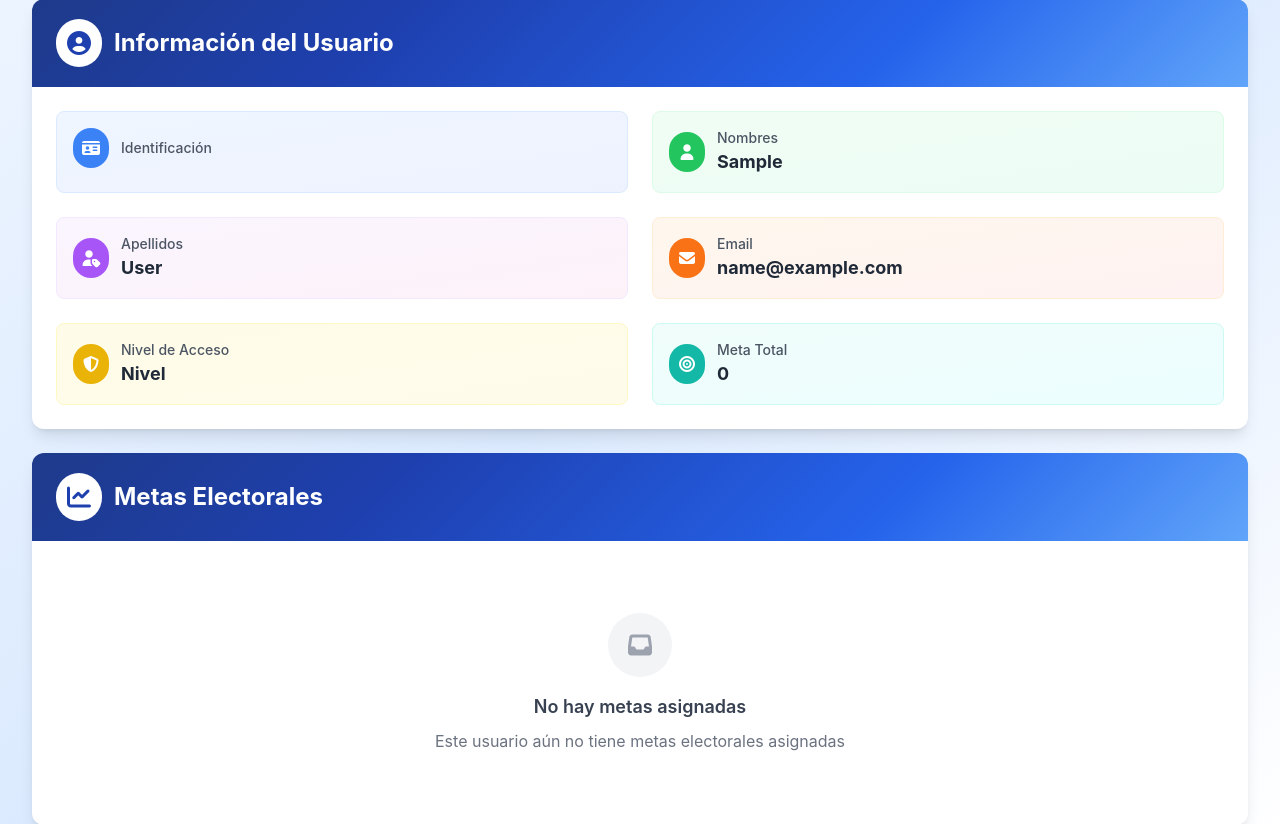
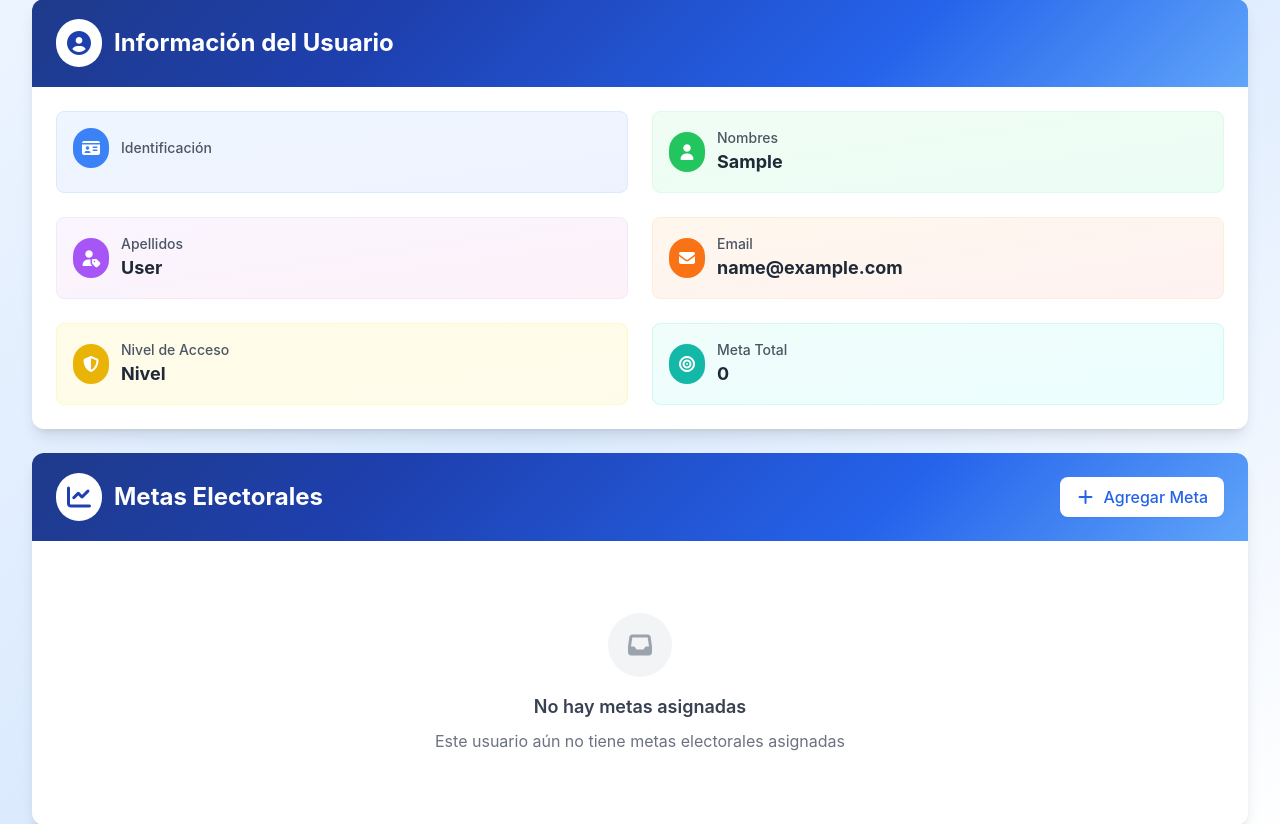
Before and after one commit to jjaramillo9406/controlvotantes_chelin, a Django app: page /usuarios/detail/1/ in a window 1280 px wide. Shown: the part 162-986 px from the top of the page. Run offline with Django 5.2, Linux system fonts and the light colour scheme; the visitor is signed in with stand-in values (Sample User, id 1); data comes from the database, SQL or seed files in the repository; data that the repository does not hold is empty; some libraries are stand-ins or nearby versions.

Commit message:
Se ajusta la interfaz de detalle de usuario y se agrega el boton de meta

```diff
--- a/templates/usuarios/detail.html
+++ b/templates/usuarios/detail.html
@@ -123,11 +123,18 @@
     <div class="bg-white rounded-xl shadow-lg overflow-hidden">
         <!-- Header -->
         <div class="gradient-header px-6 py-5">
-            <div class="flex items-center space-x-3">
-                <div class="bg-white rounded-full p-2">
-                    <i class="fas fa-chart-line icon-institucional text-2xl"></i>
+            <div class="flex items-center justify-between">
+                <div class="flex items-center space-x-3">
+                    <div class="bg-white rounded-full p-2">
+                        <i class="fas fa-chart-line icon-institucional text-2xl"></i>
+                    </div>
+                    <h2 class="text-2xl font-bold text-white">Metas Electorales</h2>
                 </div>
-                <h2 class="text-2xl font-bold text-white">Metas Electorales</h2>
+                <a href="{% url 'usuario_create_meta' pk=usuario.id %}"
+                   class="inline-flex items-center px-4 py-2 bg-white text-blue-600 rounded-lg hover:bg-blue-50 transition-colors duration-200 shadow-sm hover:shadow-md font-medium">
+                    <i class="fas fa-plus mr-2"></i>
+                    <span>Agregar Meta</span>
+                </a>
             </div>
         </div>
 
--- a/templates/votantes/masivo.html
+++ b/templates/votantes/masivo.html
@@ -98,7 +98,7 @@
                         <li>• Documento</li>
                         <li>• Teléfono</li>
                         <li>• Dirección</li>
-                        <li>• Municipio</li>
+                        <li>• Municipio</li>python
                         <li>• Comuna</li>
                         <li>• Puesto de votación</li>
                         <li>• Mesa</li>
```
